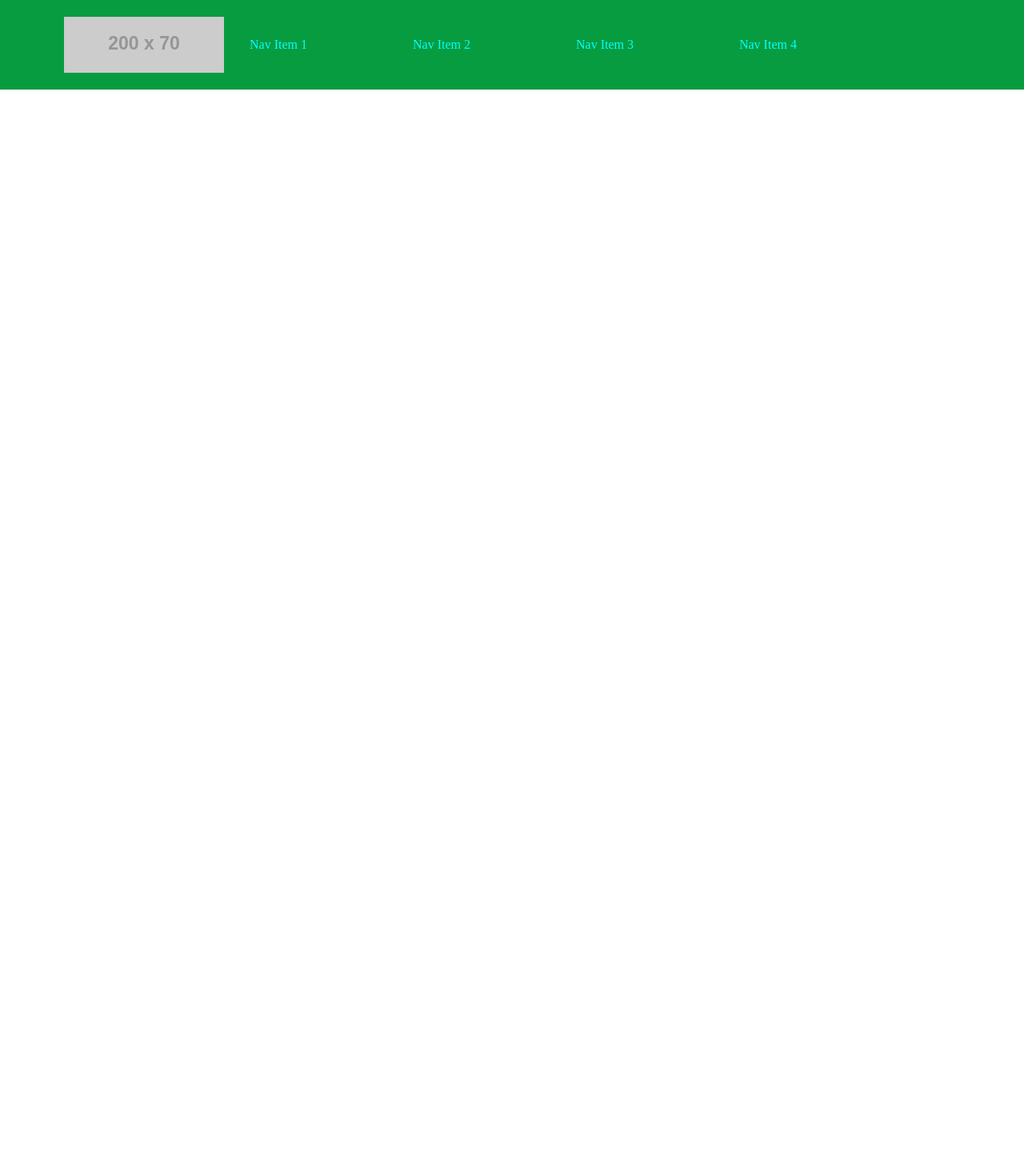
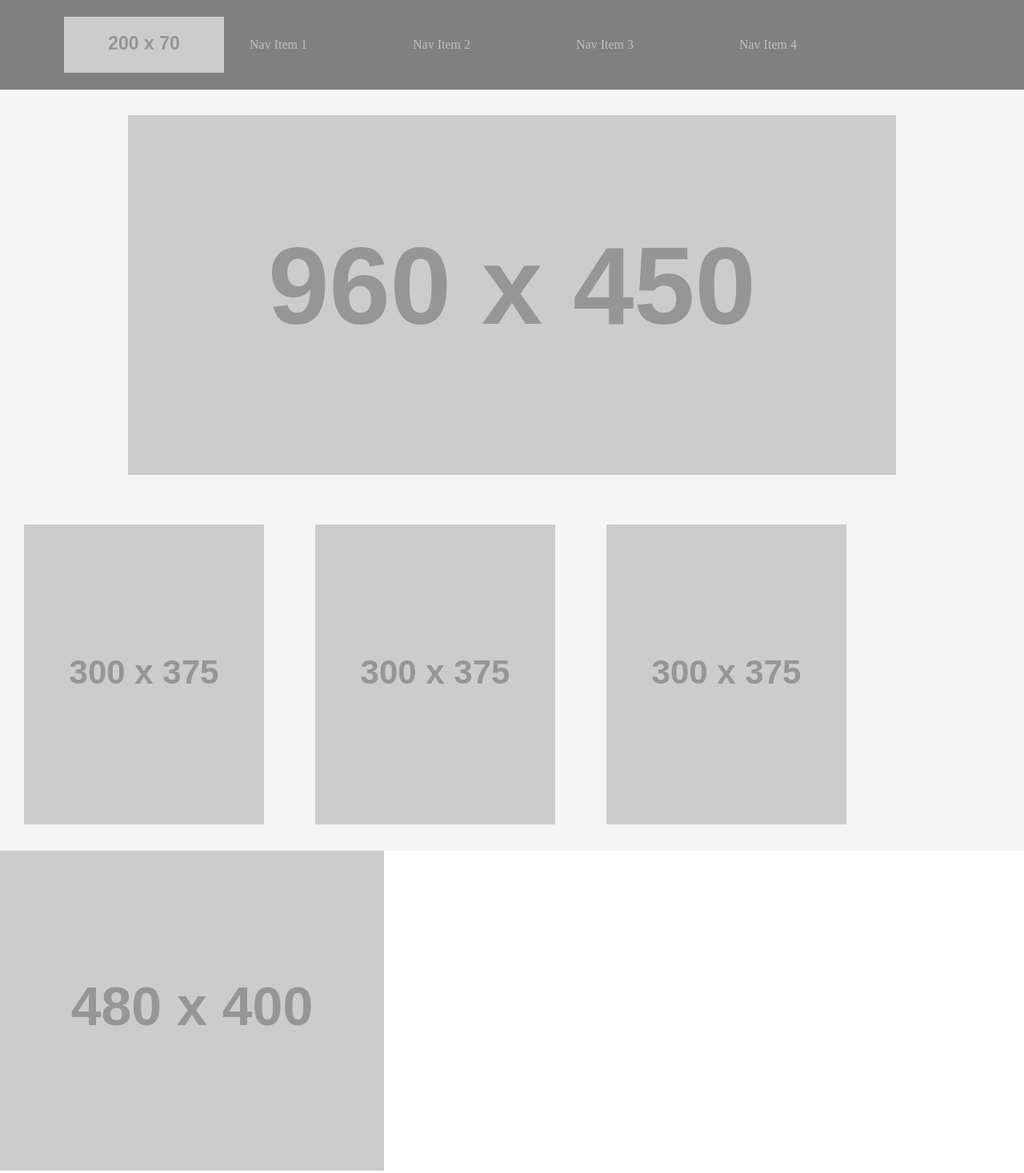
Before and after one commit to samiami83/wireframe-exercise, a plain HTML site: page index.html in a window 1280 px wide. Shown: the whole page at 80% size. Before the commit the page ends 800 px from the top, so only its background shows below. Drawn offline with Linux system fonts and the light colour scheme; placeholder pictures from the web are drawn by us.

Commit message:
completed header and h1 sections

```diff
--- a/index.html
+++ b/index.html
@@ -12,7 +12,7 @@
 
 <body>
   <header>
-      <img src="https://placehold.it/200x70/ddd" />
+      <img src="https://placehold.it/200x70/zzz" />
       <ul>
         <li>Nav Item 1</li>
         <li>Nav Item 2</li>
@@ -22,6 +22,20 @@
 
   </header>
   <main>
+    <h1>
+      <img src="https://placehold.it/960x450/zzz" />
+
+    </h1>
+    <h2>
+      <img src="https://placehold.it/300x375/zzz" class="left" />
+      <img src="https://placehold.it/300x375/zzz" class="right"/>
+      <img src="https://placehold.it/300x375/zzz" class="center"/>
+
+    </h2>
+    <h3>
+      <img src="https://placehold.it/480x400/zzz" />
+
+    </h3>
 
   </main>
   <footer>
--- a/style.css
+++ b/style.css
@@ -1,9 +1,10 @@
 header {
-  background-color: rgb(8, 156, 65);
+  background-color: grey;
   height: 7rem;
   align-items: center;
   display: flex;
   justify-content: left;
+
 }
 
 header ul {
@@ -15,10 +16,32 @@ header ul > li {
   display: inline;
   padding: 6rem;
   padding-left: 2rem;
-  color: aqua;
+  color: rgb(190, 192, 192);
 }
 
 header img {
   padding: 5rem;
   padding-right: 0rem;
 }
+
+h1 {
+  width: 100%;
+  align-items: center;
+  background-color: whitesmoke;
+}
+
+h1 img {
+  display: block;
+  padding: 2rem;
+  margin-left: auto;
+  margin-right: auto;
+}
+
+h2 {
+  width: 100%;
+  background-color: whitesmoke;
+}
+
+h2 img {
+  margin: 30px;
+}
```
